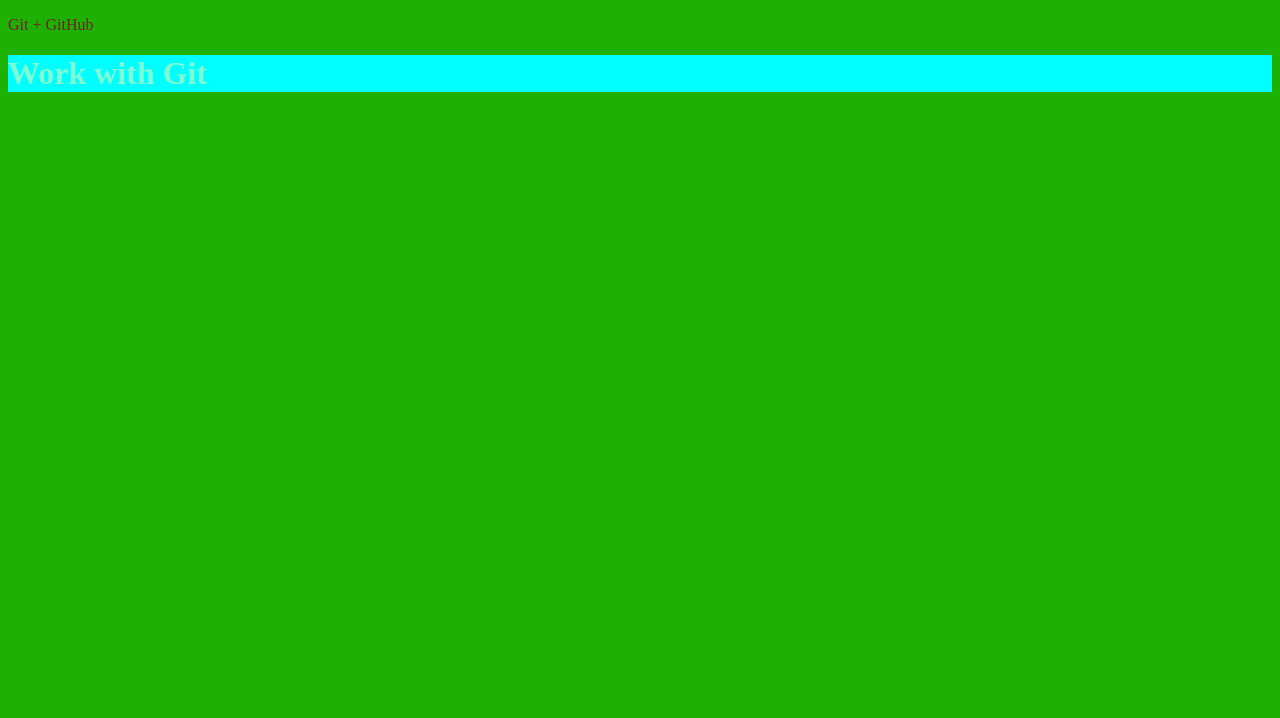
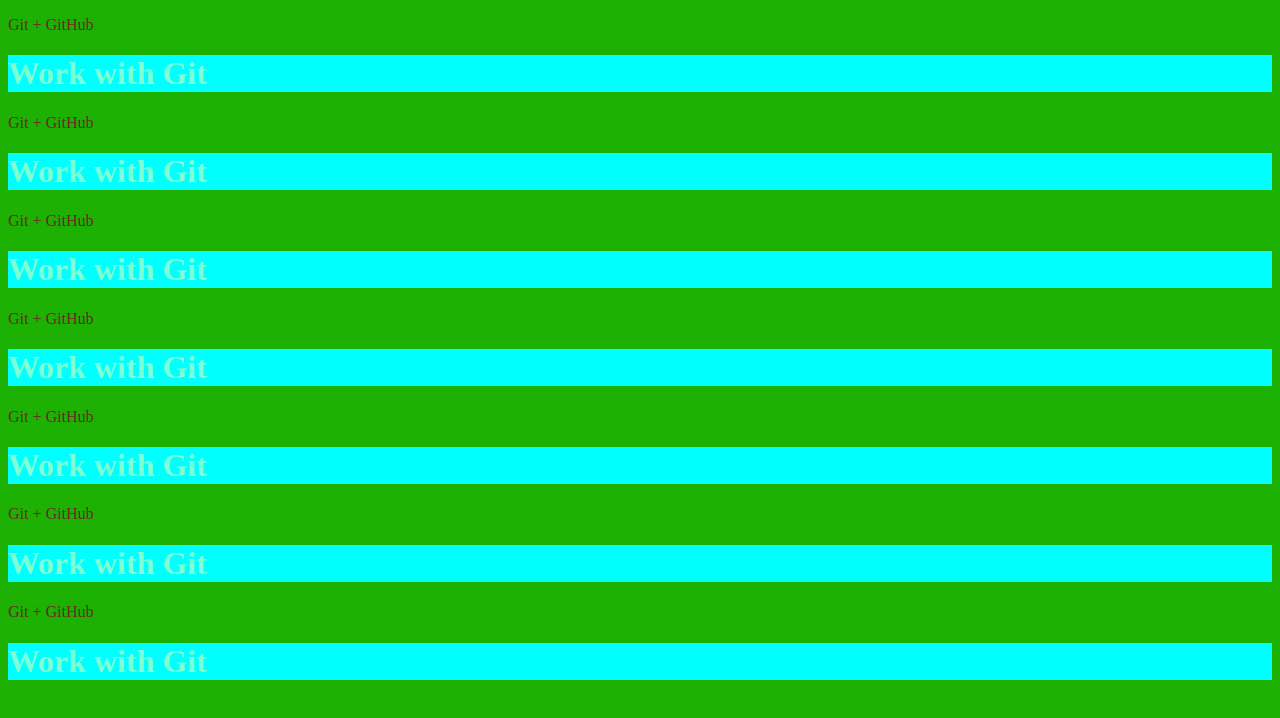
Before and after one commit to danil0303/gittest, a plain HTML site: page index.html in a window 1280 px wide. Drawn offline with Linux system fonts and the light colour scheme.

Commit message:
new комент

```diff
--- a/index.html
+++ b/index.html
@@ -10,5 +10,17 @@
 <body>
     <p>Git + GitHub</p>
     <h1>Work with Git</h1>
+    <p>Git + GitHub</p>
+    <h1>Work with Git</h1>
+    <p>Git + GitHub</p>
+    <h1>Work with Git</h1>
+    <p>Git + GitHub</p>
+    <h1>Work with Git</h1>
+    <p>Git + GitHub</p>
+    <h1>Work with Git</h1>
+    <p>Git + GitHub</p>
+    <h1>Work with Git</h1>
+    <p>Git + GitHub</p>
+    <h1>Work with Git</h1>
 </body>
 </html>
```
